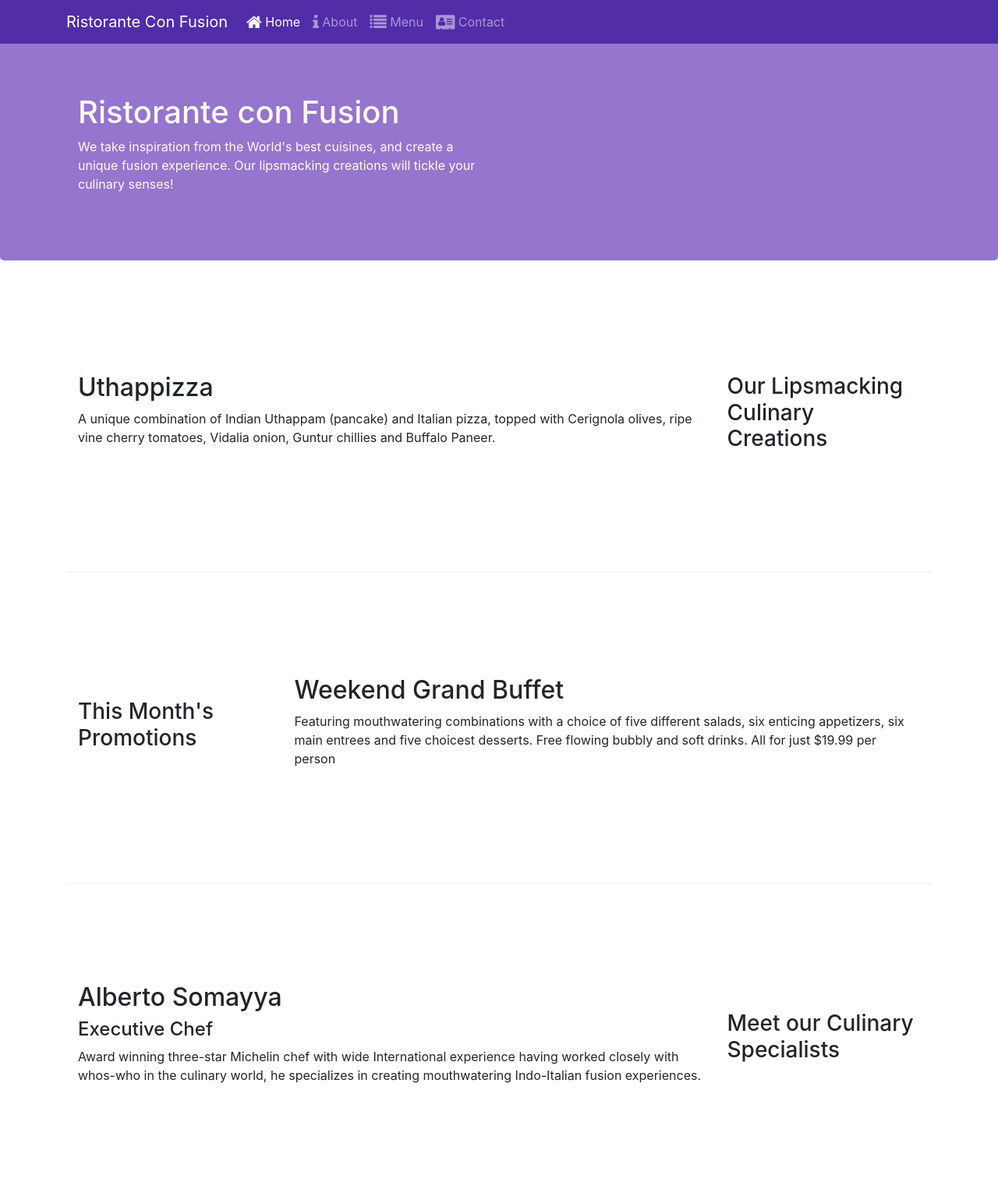
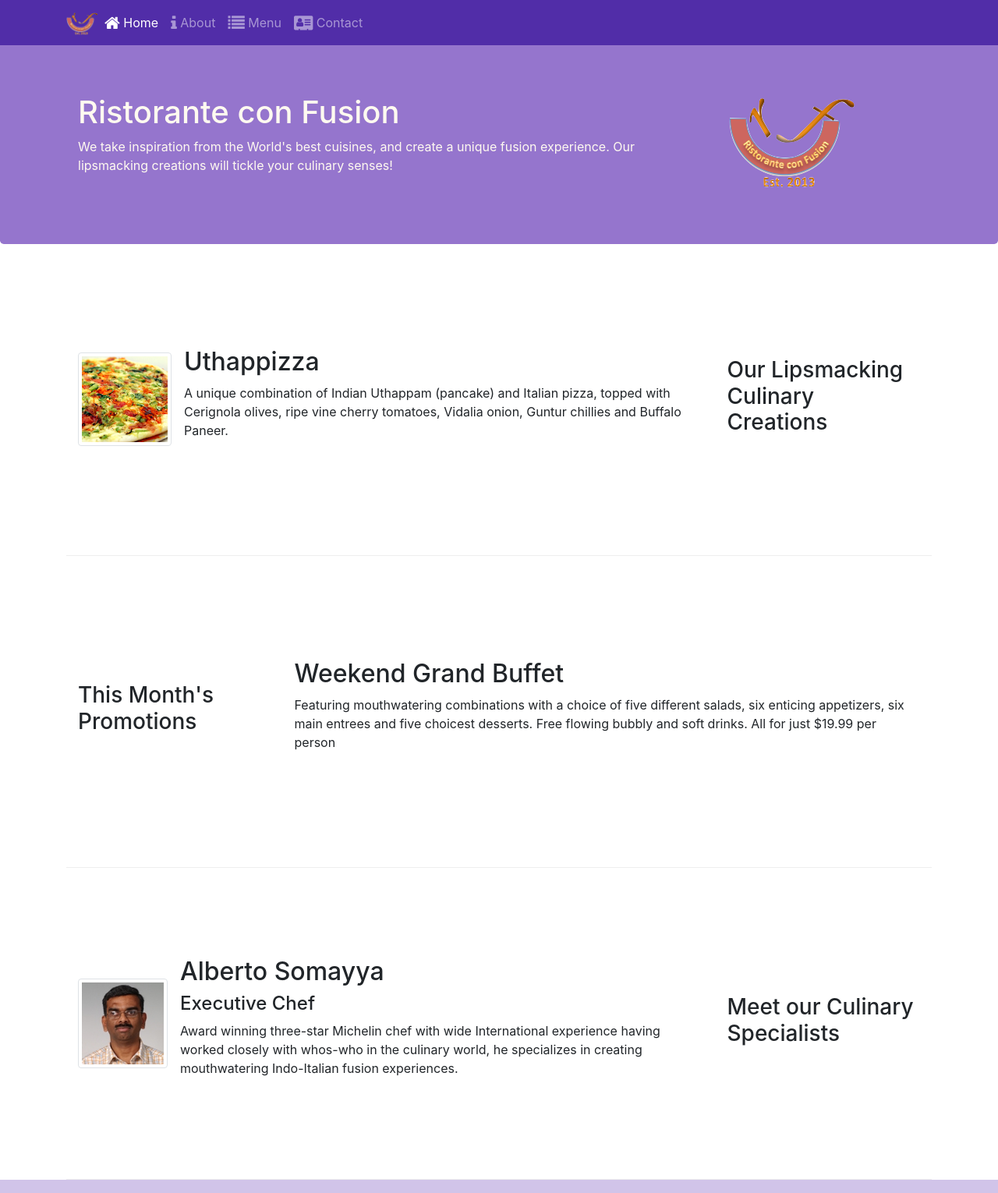
Before and after one commit to AkshaySB2000/Coursera_Full_Stack, a website: page index.html in a window 1280 px wide. Shown: the top 1530 px of the page at 78% size. Drawn offline with nearby package versions, Linux system fonts and the light colour scheme.

Commit message:
Images and Media

```diff
--- a/index.html
+++ b/index.html
@@ -21,7 +21,7 @@
             <button class="navbar-toggler" type="button" data-toggle="collapse" data-target="#Navbar">
                 <span class="navbar-toggler-icon"></span>
             </button>
-           <a class="navbar-brand" href="#">Ristorante Con Fusion</a>
+            <a class="navbar-brand mr-auto" href="#"><img src="img/logo.png" height="30" width="41"></a>
            <div class="collapse navbar-collapse" id="Navbar">
                 <ul class="navbar-nav mr-auto">
                     <li class="nav-item active"><a class="nav-link" href="#"><span class="fa fa-home fa-lg"></span> Home</a></li>
@@ -35,11 +35,12 @@
     <header class="jumbotron">
         <div class="container">
             <div class="row row-header">
-                <div class="col-12 col-sm-6">
+                <div class="col-12 col-sm-9">
                     <h1>Ristorante con Fusion</h1>
                     <p>We take inspiration from the World's best cuisines, and create a unique fusion experience. Our lipsmacking creations will tickle your culinary senses!</p>
                 </div>
-                <div class="col-12 col-sm">
+                <div class="col-12 col-sm align-self-center">
+                    <img src="img/logo.png" class="img-fluid">
                 </div>
             </div>
         </div>
@@ -50,9 +51,18 @@
             <div class="col-12 col-sm-4 order-sm-last col-md-3">
                 <h3>Our Lipsmacking Culinary Creations</h3>
             </div>
-            <div class="col col-sm order-sm-first col-md">
-                <h2>Uthappizza</h2>
-                <p>A unique combination of Indian Uthappam (pancake) and Italian pizza, topped with Cerignola olives, ripe vine cherry tomatoes, Vidalia onion, Guntur chillies and Buffalo Paneer.</p>
+            <div class="col-12 col-sm order-sm-first col-md">
+                <div class="media">
+                    <img class="d-flex mr-3 img-thumbnail align-self-center"
+                            src="img/uthappizza.png" alt="Uthappizza">
+                    <div class="media-body">
+                        <h2 class="mt-0">Uthappizza</h2>
+                        <p class="d-none d-sm-block">A unique combination of Indian Uthappam (pancake) and
+                            Italian pizza, topped with Cerignola olives, ripe vine
+                            cherry tomatoes, Vidalia onion, Guntur chillies and
+                            Buffalo Paneer.</p>
+                    </div>
+                </div>
             </div>
         </div>
 
@@ -71,10 +81,20 @@
             <div class="col-12 col-sm-4 order-sm-last col-md-3">
                 <h3>Meet our Culinary Specialists</h3>
             </div>
-            <div class="col col-sm order-sm-first col-md">
-                <h2>Alberto Somayya</h2>
-                <h4>Executive Chef</h4>
-                <p>Award winning three-star Michelin chef with wide International experience having worked closely with whos-who in the culinary world, he specializes in creating mouthwatering Indo-Italian fusion experiences. </p>
+            <div class="col-12 col-sm order-sm-first col-md">
+                <div class="media">
+                    <img class="d-flex mr-3 img-thumbnail align-self-center"
+                            src="img/alberto.png" alt="Alberto Somayya">
+                    <div class="media-body">
+                        <h2 class="mt-0">Alberto Somayya</h2>
+                        <h4>Executive Chef</h4>
+                        <p class="d-none d-sm-block">Award winning three-star Michelin chef with wide
+                            International experience having worked closely with
+                            whos-who in the culinary world, he specializes in
+                            creating mouthwatering Indo-Italian fusion experiences.
+                        </p>
+                    </div>
+                </div>
             </div>
         </div>
     </div>
```
Also changed, not shown: aboutus.html (+4 -3 lines), contactus.html (+4 -3 lines), img/alberto.png (added), img/buffet.png (added), img/logo.png (added), img/uthappizza.png (added), 1 other file.
